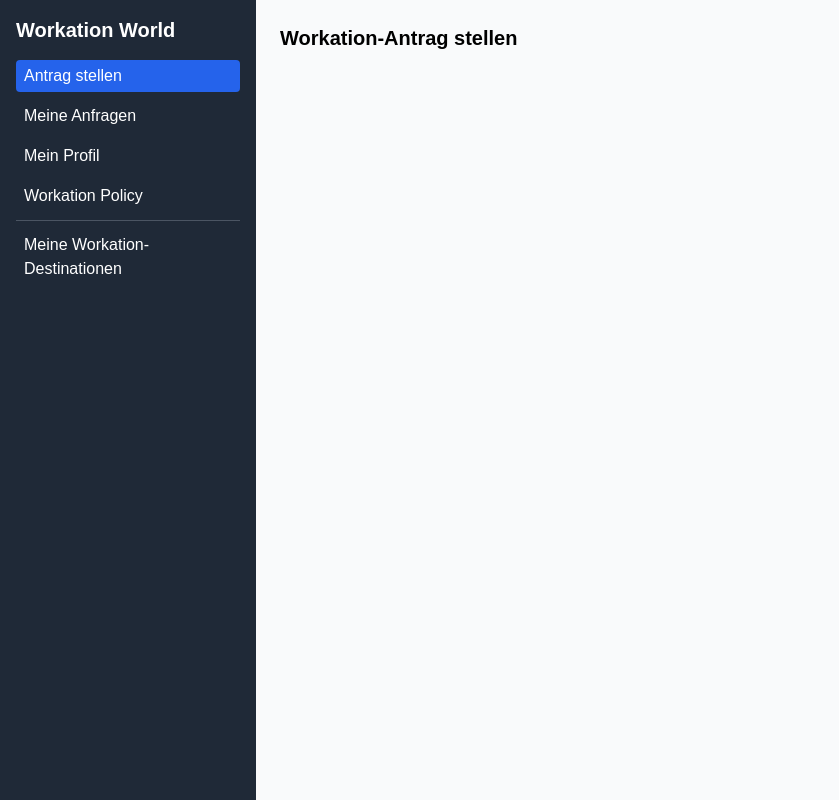
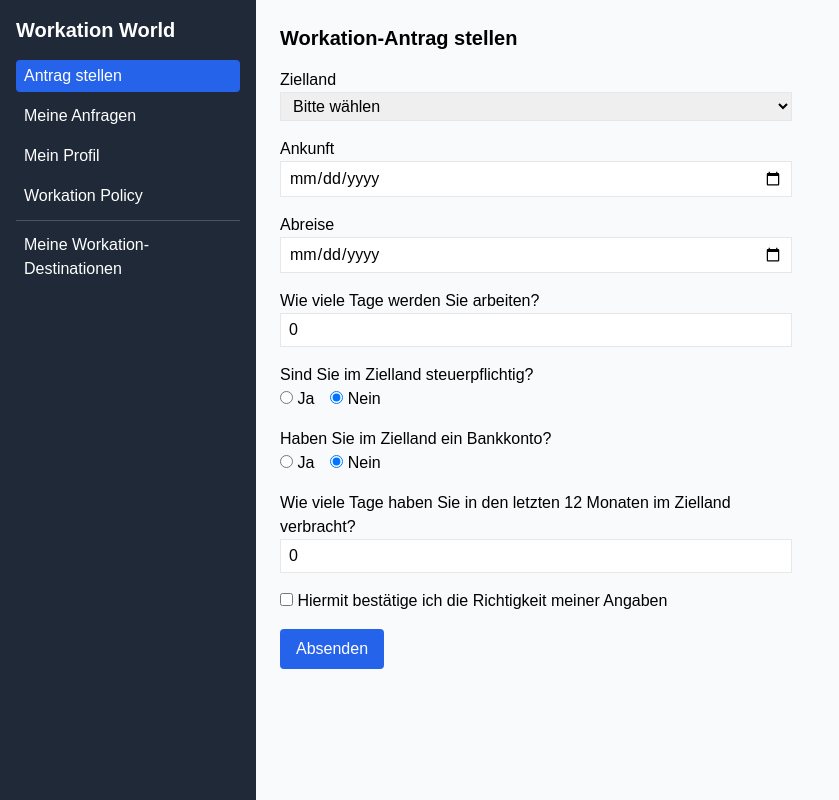
Before and after one commit to WorkationTobias/workation-prototype, a Next.js app: page / in a window 1280 px wide. Shown: the whole page, without its empty margins (0-839 px from the left). Built offline with nearby package versions, Linux system fonts and the light colour scheme.

Commit message:
Update index.js

```diff
--- a/pages/index.js
+++ b/pages/index.js
@@ -124,7 +124,50 @@ export default function Home() {
         ) : activeTab === "antrag" ? (
           <div>
             <h2 className="text-xl font-bold mb-4">Workation-Antrag stellen</h2>
-            {/* Formularinhalte können hier folgen */}
+            <form className="space-y-4 max-w-lg">
+              <div>
+                <label className="block font-medium">Zielland</label>
+                <select className="w-full border px-2 py-1" value={form.land} onChange={e => setForm({ ...form, land: e.target.value })}>
+                  <option value="">Bitte wählen</option>
+                  {[
+                    "Kroatien", "Spanien", "Italien", "Portugal", "Griechenland", "Thailand", "Indonesien", "Mexiko",
+                    "Frankreich", "Türkei", "Zypern", "Ägypten", "Sri Lanka", "Vietnam", "Marokko", "Brasilien",
+                    "Kap Verde", "Dominikanische Republik", "Costa Rica", "Georgien", "Malta", "Montenegro", "Albanien", "Island",
+                    "Norwegen", "Schweden", "Finnland", "Estland", "Lettland", "Litauen", "Polen", "Tschechien", "Ungarn"
+                  ].map((l, i) => <option key={i} value={l}>{l}</option>)}
+                </select>
+              </div>
+              <div>
+                <label className="block font-medium">Ankunft</label>
+                <input type="date" className="w-full border px-2 py-1" value={form.start} onChange={e => setForm({ ...form, start: e.target.value })} />
+              </div>
+              <div>
+                <label className="block font-medium">Abreise</label>
+                <input type="date" className="w-full border px-2 py-1" value={form.ende} onChange={e => setForm({ ...form, ende: e.target.value })} />
+              </div>
+              <div>
+                <label className="block font-medium">Wie viele Tage werden Sie arbeiten?</label>
+                <input type="number" className="w-full border px-2 py-1" value={form.arbeitstage} onChange={e => setForm({ ...form, arbeitstage: parseInt(e.target.value) || 0 })} />
+              </div>
+              <div>
+                <label className="block font-medium">Sind Sie im Zielland steuerpflichtig?</label>
+                <label><input type="radio" name="steuer" value="ja" checked={form.steuerpflicht} onChange={() => setForm({ ...form, steuerpflicht: true })} /> Ja</label>
+                <label className="ml-4"><input type="radio" name="steuer" value="nein" checked={!form.steuerpflicht} onChange={() => setForm({ ...form, steuerpflicht: false })} /> Nein</label>
+              </div>
+              <div>
+                <label className="block font-medium">Haben Sie im Zielland ein Bankkonto?</label>
+                <label><input type="radio" name="bank" value="ja" checked={form.bankkonto} onChange={() => setForm({ ...form, bankkonto: true })} /> Ja</label>
+                <label className="ml-4"><input type="radio" name="bank" value="nein" checked={!form.bankkonto} onChange={() => setForm({ ...form, bankkonto: false })} /> Nein</label>
+              </div>
+              <div>
+                <label className="block font-medium">Wie viele Tage haben Sie in den letzten 12 Monaten im Zielland verbracht?</label>
+                <input type="number" className="w-full border px-2 py-1" value={form.tageVorher} onChange={e => setForm({ ...form, tageVorher: parseInt(e.target.value) || 0 })} />
+              </div>
+              <div>
+                <label><input type="checkbox" checked={form.bestaetigung} onChange={e => setForm({ ...form, bestaetigung: e.target.checked })} /> Hiermit bestätige ich die Richtigkeit meiner Angaben</label>
+              </div>
+              <button type="submit" className="bg-blue-600 text-white px-4 py-2 rounded">Absenden</button>
+            </form>
           </div>
         ) : activeTab === "meine-anfragen" ? (
           <div>
@@ -159,12 +202,17 @@ export default function Home() {
         ) : activeTab === "mein-profil" ? (
           <div>
             <h2 className="text-xl font-bold mb-4">Mein Profil</h2>
-            {/* Profilbearbeitung und Felder folgen */}
+            <p className="text-gray-600">Hier können Sie Ihre persönlichen Informationen bearbeiten. (Platzhalter – Eingabefelder folgen)</p>
           </div>
         ) : activeTab === "policy" ? (
           <div>
             <h2 className="text-xl font-bold mb-4">Workation Policy</h2>
-            {/* Policy Inhalte hier */}
+            <p className="text-gray-600">Ihre Unternehmensrichtlinie erlaubt bis zu 183 Arbeitstage im Ausland pro Kalenderjahr.</p>
+            <p className="text-sm mt-2">Enthaltene Länder: Aruba, Afghanistan, Angola uvm.</p>
+            <p className="text-xs text-red-500 mt-2">Rot markierte Länder gelten als nicht empfohlen.</p>
+            <p className="mt-4 text-sm">Betriebsvereinbarung: WorkFlex - Terms & Conditions</p>
+            <p className="text-sm">Datenschutz im Ausland: Data Privacy & Security</p>
+            <p className="text-sm">Krankenversicherung: Insurance Policy</p>
           </div>
         ) : null}
       </main>
```
